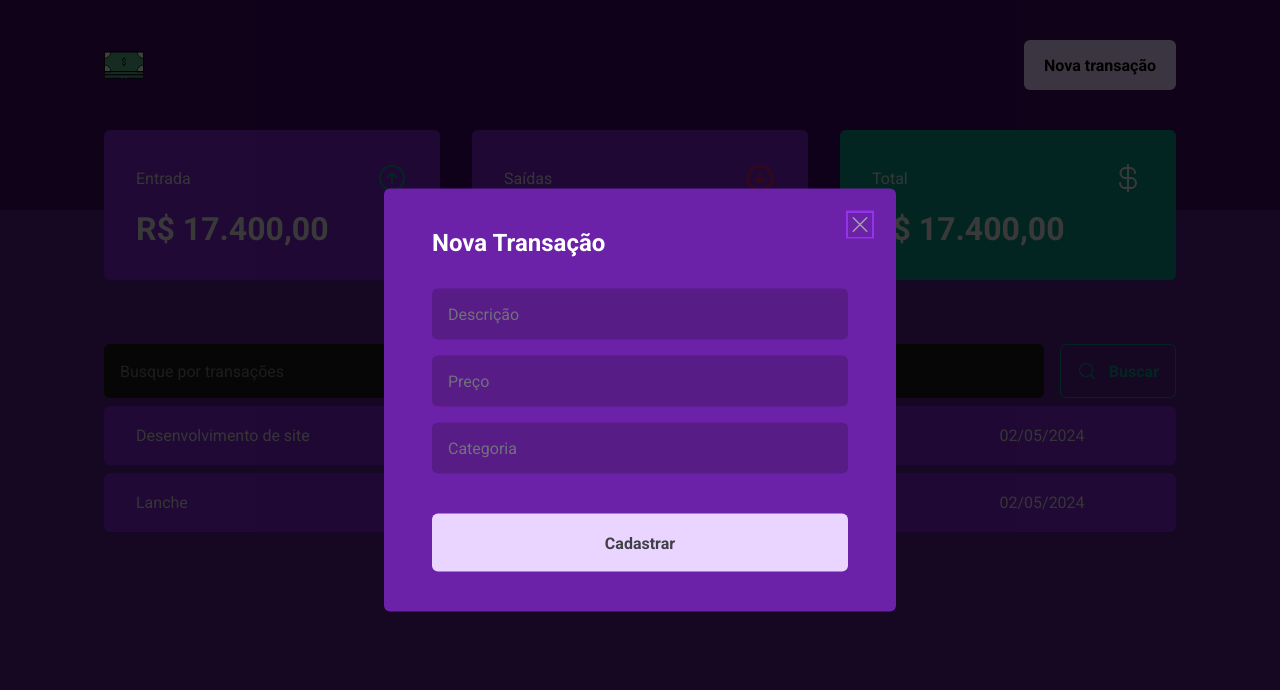
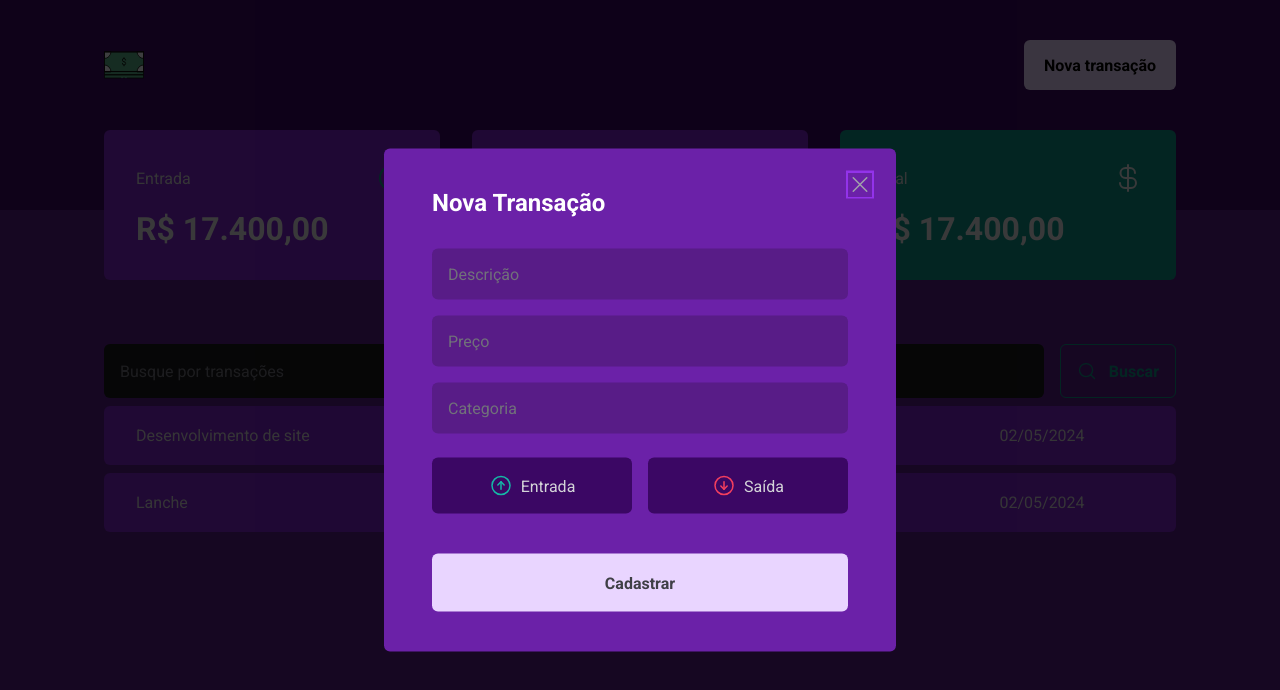
Before and after one commit to DiegodeSalles/react-grana, a React (Vite) app: page / in a window 1280 px wide. Both pictures are taken after a click on the button "Nova transação". Shown: the top 690 px of the page. Built offline with nearby package versions, Linux system fonts and the light colour scheme.

Commit message:
Adicionados os botões para definir a transação, no modal e seus respectivos estilos.

```diff
--- a/package.json
+++ b/package.json
@@ -11,6 +11,7 @@
   },
   "dependencies": {
     "@radix-ui/react-dialog": "^1.0.5",
+    "@radix-ui/react-radio-group": "^1.1.3",
     "phosphor-react": "^1.4.1",
     "react": "^18.2.0",
     "react-dom": "^18.2.0",
--- a/src/components/NewTransactionModal/index.tsx
+++ b/src/components/NewTransactionModal/index.tsx
@@ -1,6 +1,12 @@
 import * as Dialog from "@radix-ui/react-dialog";
-import { CloseButton, Content, Overlay } from "./styles";
-import { X } from "phosphor-react";
+import {
+  CloseButton,
+  Content,
+  Overlay,
+  TransactionType,
+  TransactionTypeButton,
+} from "./styles";
+import { ArrowCircleDown, ArrowCircleUp, X } from "phosphor-react";
 
 export function NewTransactionModal() {
   return (
@@ -16,6 +22,17 @@ export function NewTransactionModal() {
           <input type="number" placeholder="Preço" required />
           <input type="text" placeholder="Categoria" required />
 
+          <TransactionType>
+            <TransactionTypeButton value="income" variant="income">
+              <ArrowCircleUp size={24} />
+              Entrada
+            </TransactionTypeButton>
+            <TransactionTypeButton value="outcome" variant="outcome">
+              <ArrowCircleDown size={24} />
+              Saída
+            </TransactionTypeButton>
+          </TransactionType>
+
           <button type="submit">Cadastrar</button>
         </form>
       </Content>
--- a/src/components/NewTransactionModal/styles.ts
+++ b/src/components/NewTransactionModal/styles.ts
@@ -1,5 +1,6 @@
 import { styled } from "styled-components";
 import * as Dialog from "@radix-ui/react-dialog";
+import * as RadioGroup from "@radix-ui/react-radio-group";
 
 export const Overlay = styled(Dialog.Overlay)`
   position: fixed;
@@ -68,3 +69,48 @@ export const CloseButton = styled(Dialog.Close)`
   cursor: pointer;
   color: ${(props) => props.theme["zinc-400"]};
 `;
+
+export const TransactionType = styled(RadioGroup.Root)`
+  display: grid;
+  grid-template-columns: repeat(2, 1fr);
+  gap: 1rem;
+  margin-top: 0.5rem;
+`;
+
+interface TransactionTypeButtonProps {
+  variant: "income" | "outcome";
+}
+
+export const TransactionTypeButton = styled(
+  RadioGroup.Item
+)<TransactionTypeButtonProps>`
+  background: ${(props) => props.theme["purple-950"]};
+  padding: 1rem;
+  display: flex;
+  align-items: center;
+  justify-content: center;
+  gap: 0.5rem;
+  border-radius: 6px;
+  cursor: pointer;
+  border: 0;
+  color: ${(props) => props.theme["zinc-300"]};
+
+  svg {
+    color: ${(props) =>
+      props.variant === "income"
+        ? props.theme["teal-500"]
+        : props.theme["rose-500"]};
+  }
+
+  &[data-state="checked"] {
+    color: ${(props) => props.theme.white};
+    background: ${(props) =>
+      props.variant === "income"
+        ? props.theme["teal-500"]
+        : props.theme["rose-500"]};
+
+    svg {
+      color: ${(props) => props.theme["white"]};
+    }
+  }
+`;
```
Also changed, not shown: 1 other file (tests, documents, lock files or other folders).
